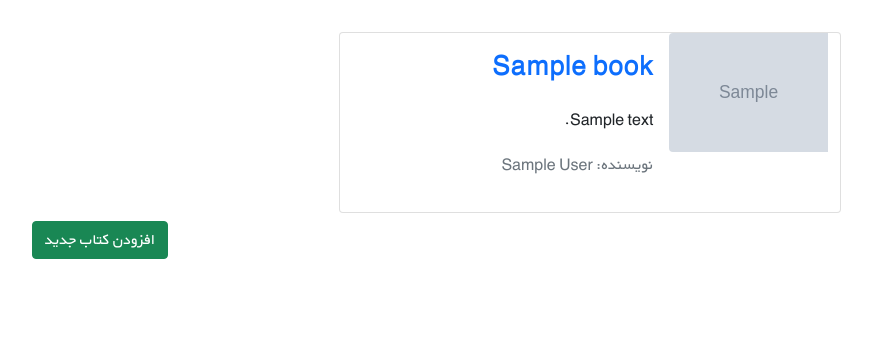
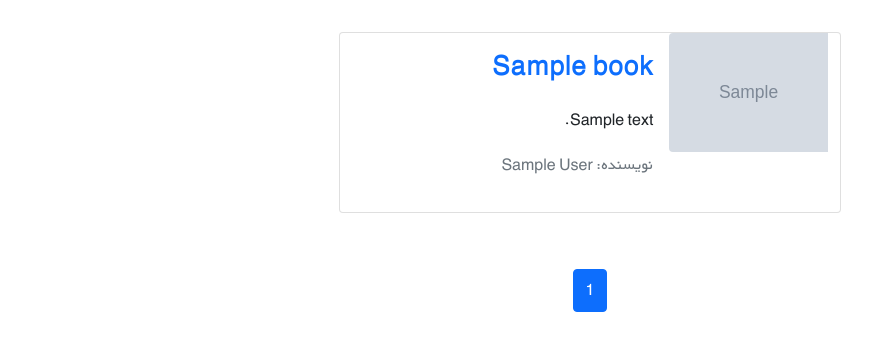
Before and after one commit to realhesam04/BookStore_Project, a Django app: page /books/ in a window 1280 px wide. Shown: the part 61-412 px from the top of the page, without its empty margins (50-922 px from the left). Run offline with Django 5.2, Linux system fonts and the light colour scheme; tables that the repository leaves empty hold one stand-in row (values such as "Sample post"); grey boxes marked "Sample" are stand-in pictures.

```diff
--- a/books/templates/book/book_detail.html
+++ b/books/templates/book/book_detail.html
@@ -106,7 +106,6 @@
                 </div>
             </div>
         </div>
-        <a href="{% url 'book_list' %}">صفحه لیست کتاب ها</a>
     </div>
 
 {% endblock content %}
--- a/books/templates/book/book_list.html
+++ b/books/templates/book/book_list.html
@@ -30,9 +30,25 @@
     </div>
 </div>
 
-{#        <a  href="{% url 'book_create' %}">اضافه کردن کتاب جدید</a>#}
-    <a href="{% url 'book_create' %}"><button class="btn btn-success mb-5" type="button">افزودن کتاب جدید</button></a>
+    <nav aria-label="...">
+  <ul class="pagination justify-content-center mt-5">
+      {% if page_obj.has_previous %}
+      <li class="page-item">
+        <a href="?page={{ page_obj.previous_page_number }}"> <span class="page-link">صفحه قبل</span></a>
+      </li>
+      {% endif %}
+    <li class="page-item active">
+      <span class="page-link">
+        {{ page_obj.number }}
+      </span>
+    </li>
+  {% if page_obj.has_next %}
+    <li class="page-item">
+      <a href="?page={{ page_obj.next_page_number }}"> <span class="page-link">صفحه بعد</span></a>
+    </li>
+  {% endif %}
+  </ul>
+</nav>
 
-    </div>
 
 {% endblock content %}
--- a/books/views.py
+++ b/books/views.py
@@ -7,6 +7,7 @@ from .models import Book
 
 class BookListView(generic.ListView):
     model = Book
+    paginate_by = 4
     template_name = 'book/book_list.html'
     context_object_name = 'books'
 
```
